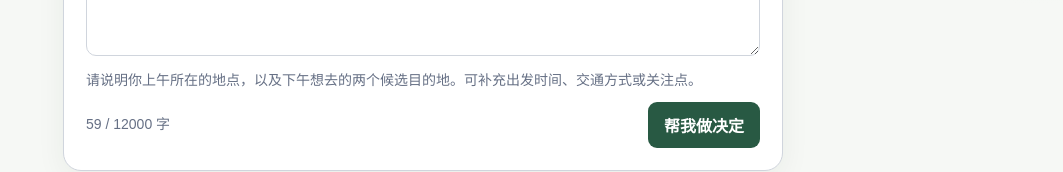
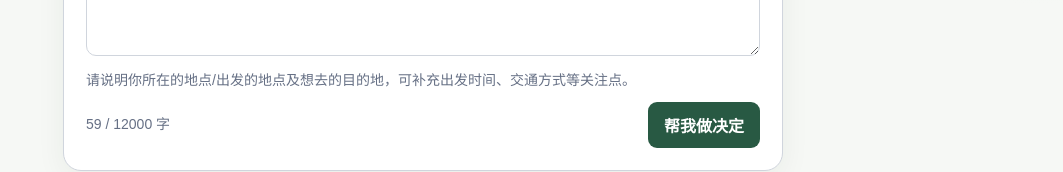
Before and after one commit to guobb-creator/no-waver, a Next.js app: page / in a window 1280 px wide. Shown: the part 522-694 px from the top of the page, without its empty margins (217-1280 px from the left). Built offline with nearby package versions, Linux system fonts and the light colour scheme.

Commit message:
Update decision form help text

```diff
--- a/components/DecisionForm.tsx
+++ b/components/DecisionForm.tsx
@@ -40,7 +40,7 @@ export function DecisionForm({
         aria-describedby="input-help input-count"
       />
       <p id="input-help" className="input-help">
-        请说明你上午所在的地点，以及下午想去的两个候选目的地。可补充出发时间、交通方式或关注点。
+        请说明你所在的地点/出发的地点及想去的目的地，可补充出发时间、交通方式等关注点。
       </p>
       <div className="form-footer">
         <p id="input-count" className={isTooLong ? 'input-count input-count--error' : 'input-count'}>
```
